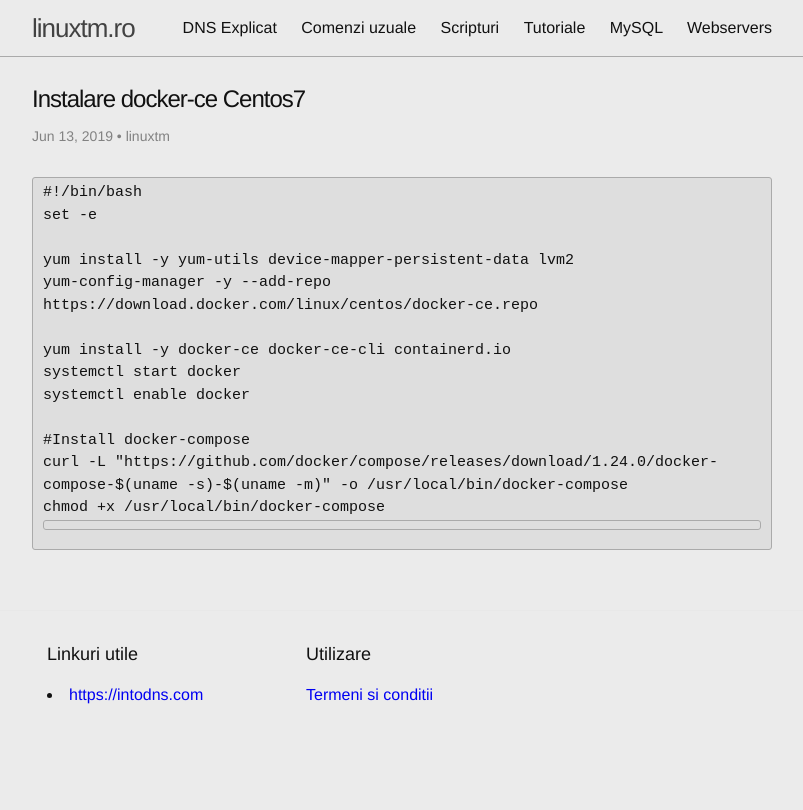
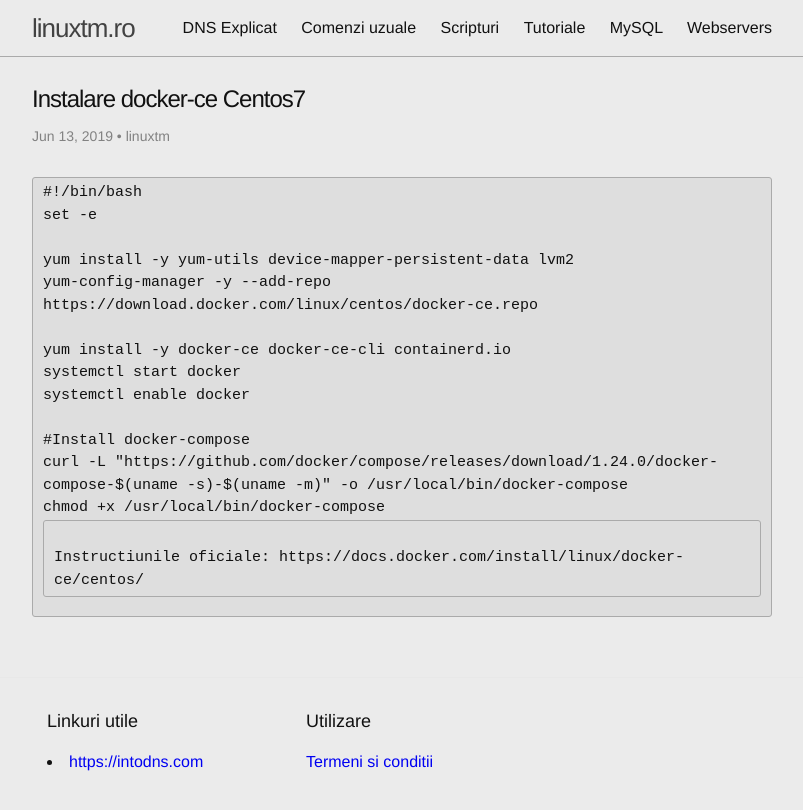
Before and after one commit to linuxtm/linuxtm.github.io, a Jekyll site: the page built from _posts/scripturi/2019-06-13-instalare-dockerce-centos7.md, in a window 1280 px wide. Shown: the top 810 px of the page, without its empty margins (238-1041 px from the left). Built offline with Jekyll 4.4.1, drawn with Linux system fonts in a browser that asks for light colours.

Commit message:
Update 2019-06-13-instalare-dockerce-centos7.md

```diff
--- a/_posts/scripturi/2019-06-13-instalare-dockerce-centos7.md
+++ b/_posts/scripturi/2019-06-13-instalare-dockerce-centos7.md
@@ -27,5 +27,6 @@ systemctl enable docker
 
 #Install docker-compose
 curl -L "https://github.com/docker/compose/releases/download/1.24.0/docker-compose-$(uname -s)-$(uname -m)" -o /usr/local/bin/docker-compose
-chmod +x /usr/local/bin/docker-compose
-<pre>
+chmod +x /usr/local/bin/docker-compose<pre>
+
+Instructiunile oficiale: https://docs.docker.com/install/linux/docker-ce/centos/
```
